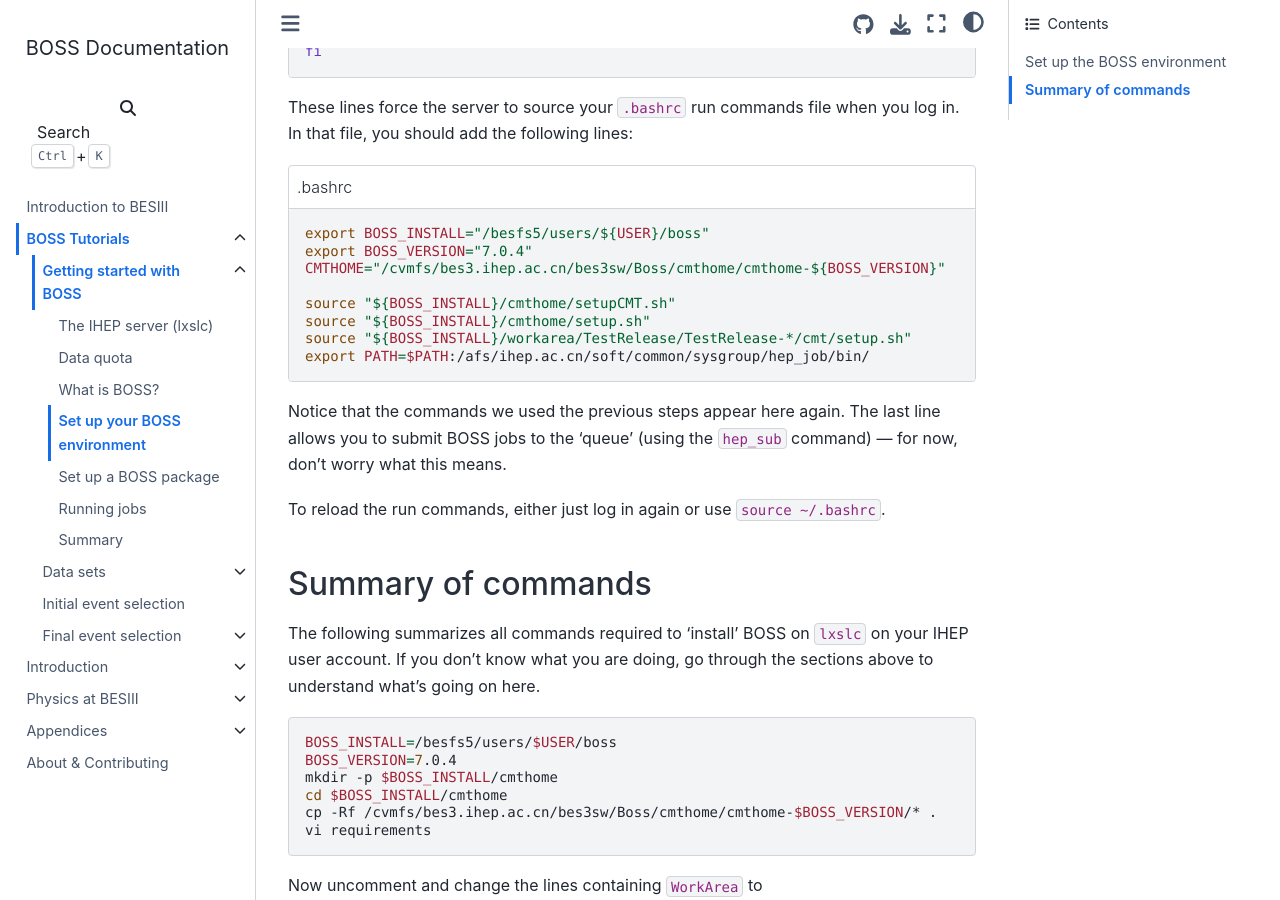
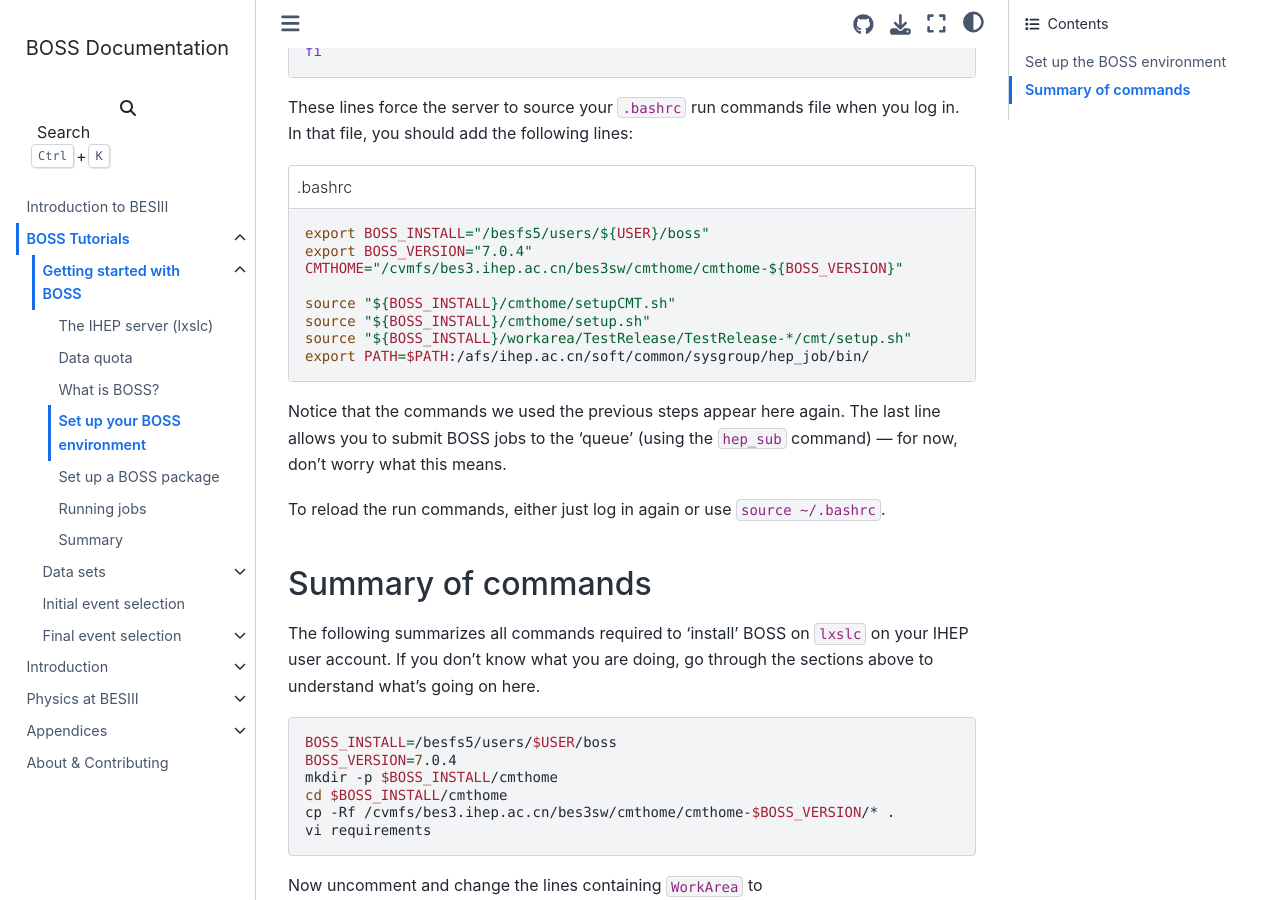
Before and after one commit to redeboer/bossdoc, a Sphinx documentation site: the page built from docs/tutorials/getting-started/setup.rst, in a window 1280 px wide and 900 px high, scrolled down 6220 px. Built offline with Sphinx 7.4.7 and the Sphinx Book theme 1.1.4, drawn with Linux system fonts in a browser that asks for light colours; some of the changed text lies outside the part shown.

Commit message:
fix: cmthome path on cmvfs (#4)

```diff
--- a/docs/tutorials/getting-started/setup.rst
+++ b/docs/tutorials/getting-started/setup.rst
@@ -124,7 +124,7 @@ directory, which contains all source code for BOSS, to your local install area
 
   mkdir -p "$BOSS_INSTALL/cmthome"
   cd "$BOSS_INSTALL/cmthome"
-  cp -Rf /cvmfs/bes3.ihep.ac.cn/bes3sw/Boss/cmthome/cmthome-$BOSS_VERSION/* .
+  cp -Rf /cvmfs/bes3.ihep.ac.cn/bes3sw/cmthome/cmthome-$BOSS_VERSION/* .
 
 Note from the :code:`cp` command that we have omitted the version from the
 original folder name. You can choose to keep that number as well, but here we
@@ -336,7 +336,7 @@ when you log in. In that file, you should add the following lines:
 
   export BOSS_INSTALL="/besfs5/users/${USER}/boss"
   export BOSS_VERSION="7.0.4"
-  CMTHOME="/cvmfs/bes3.ihep.ac.cn/bes3sw/Boss/cmthome/cmthome-${BOSS_VERSION}"
+  CMTHOME="/cvmfs/bes3.ihep.ac.cn/bes3sw/cmthome/cmthome-${BOSS_VERSION}"
 
   source "${BOSS_INSTALL}/cmthome/setupCMT.sh"
   source "${BOSS_INSTALL}/cmthome/setup.sh"
@@ -363,7 +363,7 @@ go through the sections above to understand what's going on here.
   BOSS_VERSION=7.0.4
   mkdir -p $BOSS_INSTALL/cmthome
   cd $BOSS_INSTALL/cmthome
-  cp -Rf /cvmfs/bes3.ihep.ac.cn/bes3sw/Boss/cmthome/cmthome-$BOSS_VERSION/* .
+  cp -Rf /cvmfs/bes3.ihep.ac.cn/bes3sw/cmthome/cmthome-$BOSS_VERSION/* .
   vi requirements
 
 Now uncomment and change the lines containing :code:`WorkArea` to
```
